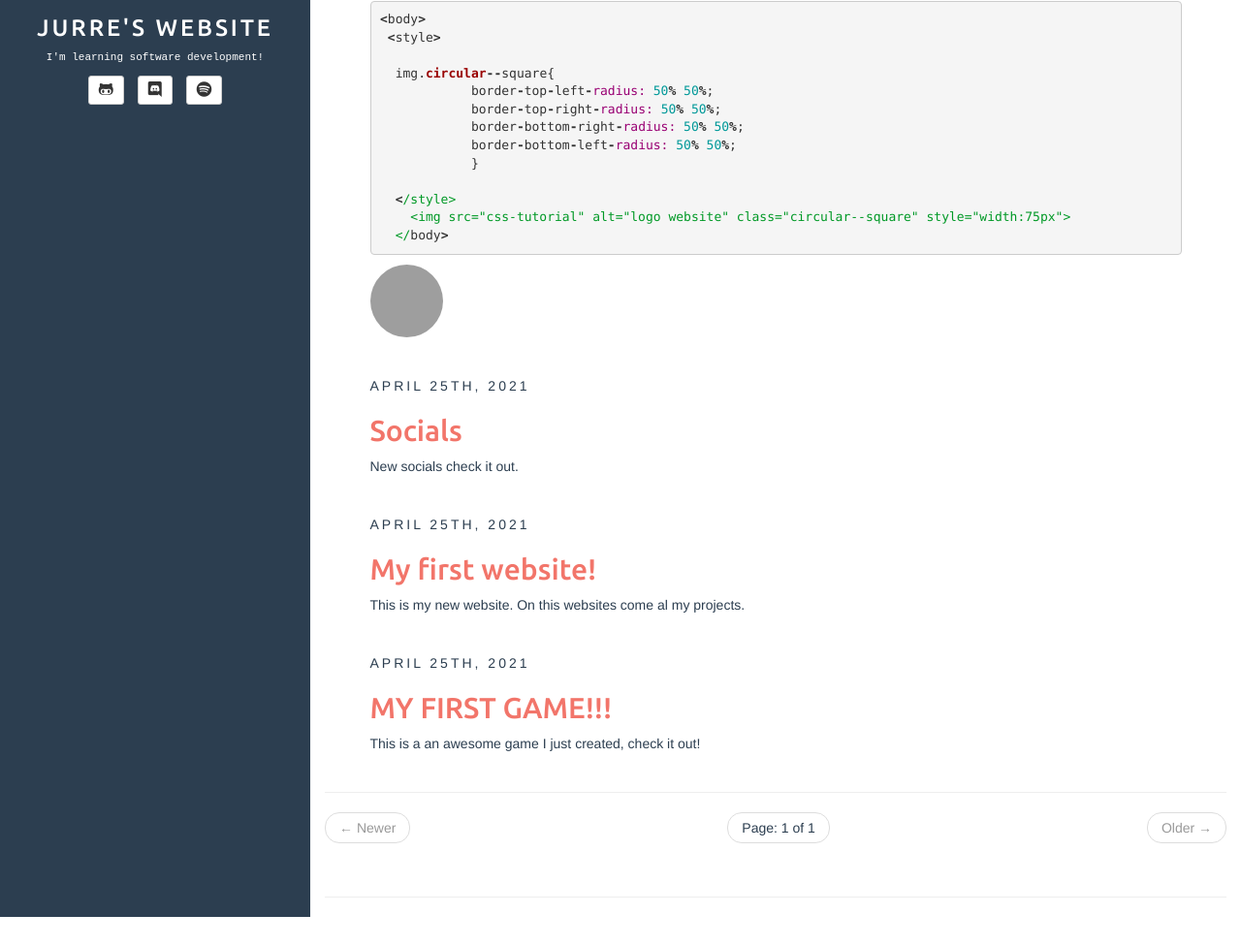
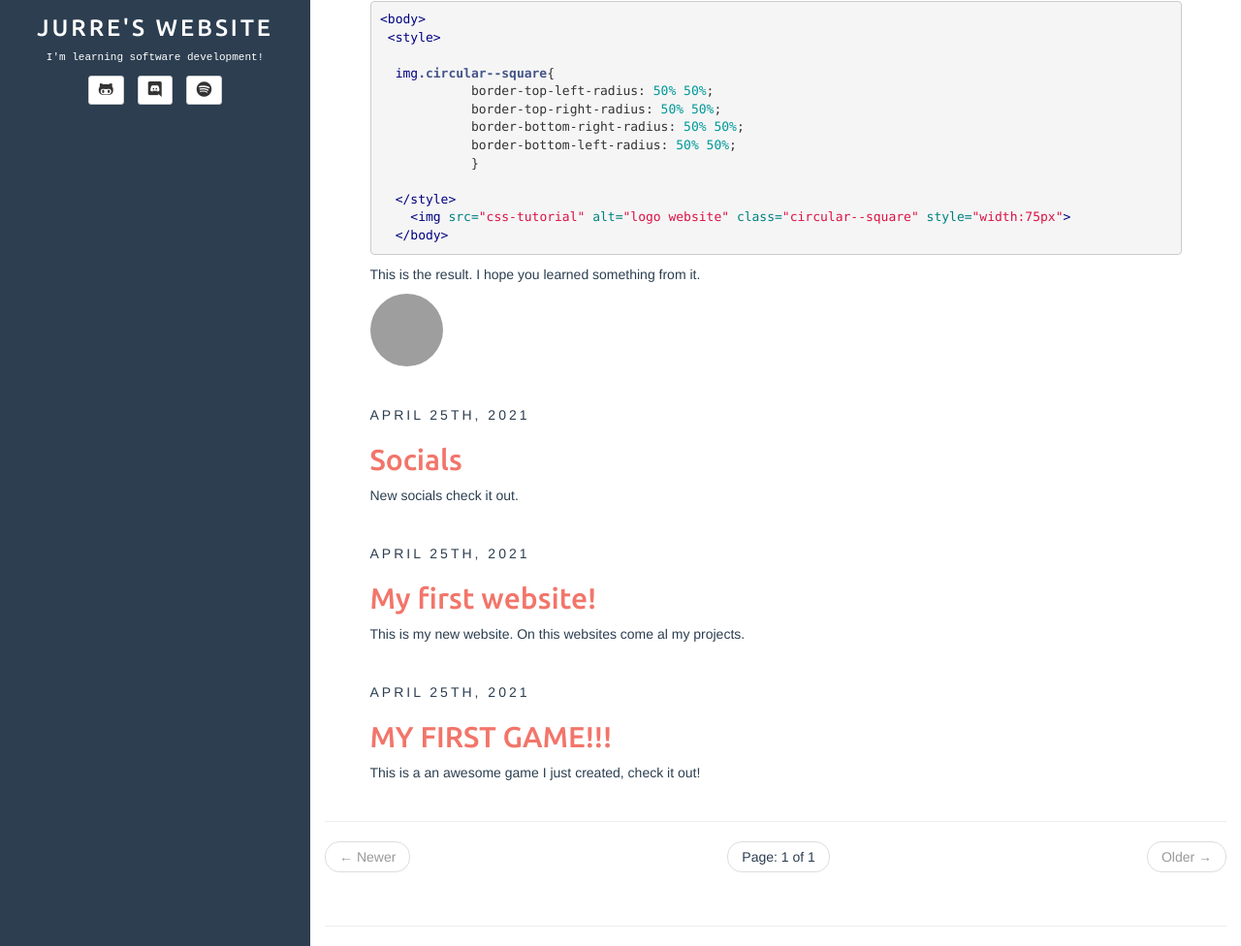
Before and after one commit to dbtek/dbyll, a Jekyll site: the page built from index.html, in a window 1280 px wide and 1258 px high, cut to the strip 282-1258 px from the top of the window. Shown: the whole strip at 97% size. Built offline with Jekyll 4.4.1, drawn with Linux system fonts in a browser that asks for light colours; the list of posts is cut into pages by our own code; grey boxes are pictures that could not be loaded.

Commit message:
Update 2021-04-29-css-img-rounded.md

```diff
--- a/_posts/2021-04-29-css-img-rounded.md
+++ b/_posts/2021-04-29-css-img-rounded.md
@@ -10,7 +10,7 @@ How to make a rounded img. there are several ways to do it. I'll show you the wa
 because i wil show you more of html and css.
 
 With this way you can make your img any shape you want by changing the %.
-{% highlight ruby %}
+{% highlight html %}
 <body>
  <style>
 
@@ -26,6 +26,9 @@ With this way you can make your img any shape you want by changing the %.
   </body>
 {% endhighlight %}
 
+
+This is the result. I hope you learned something from it.
+
 <body>
  <style>
 
```
